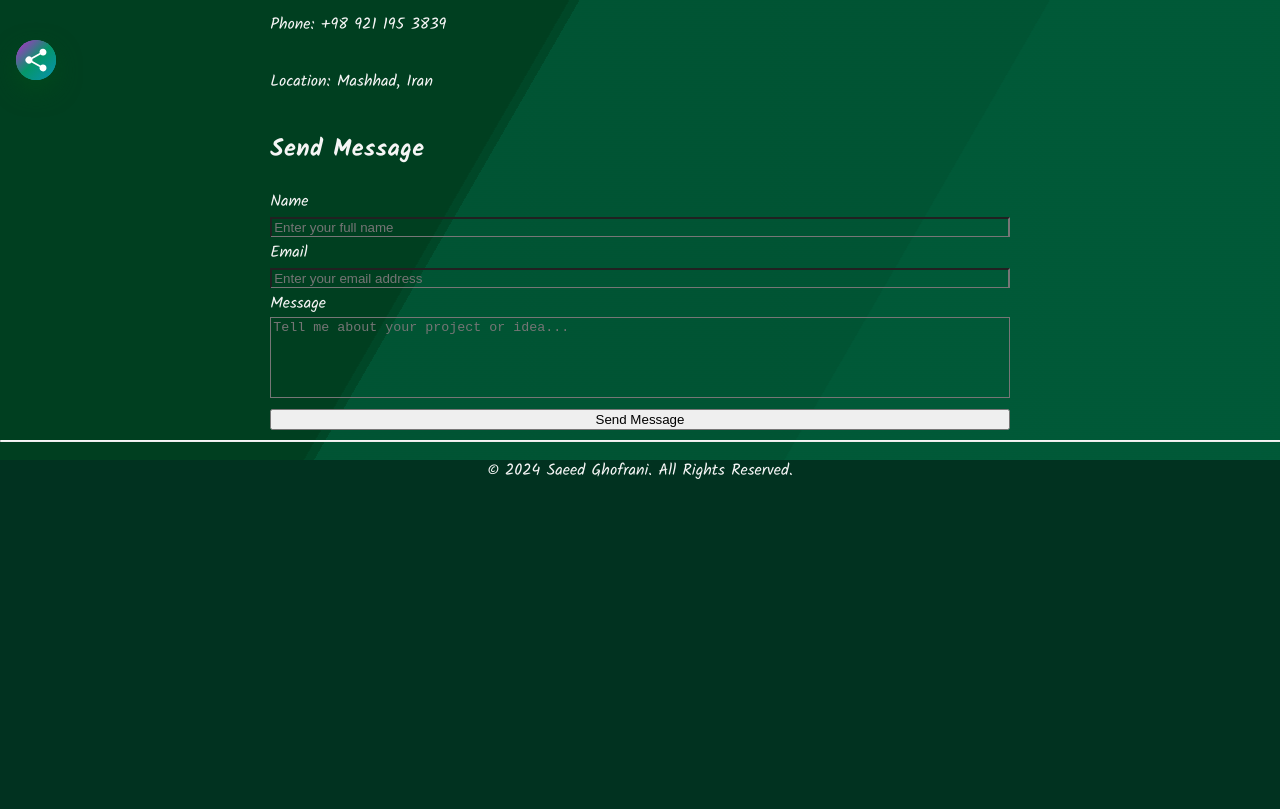
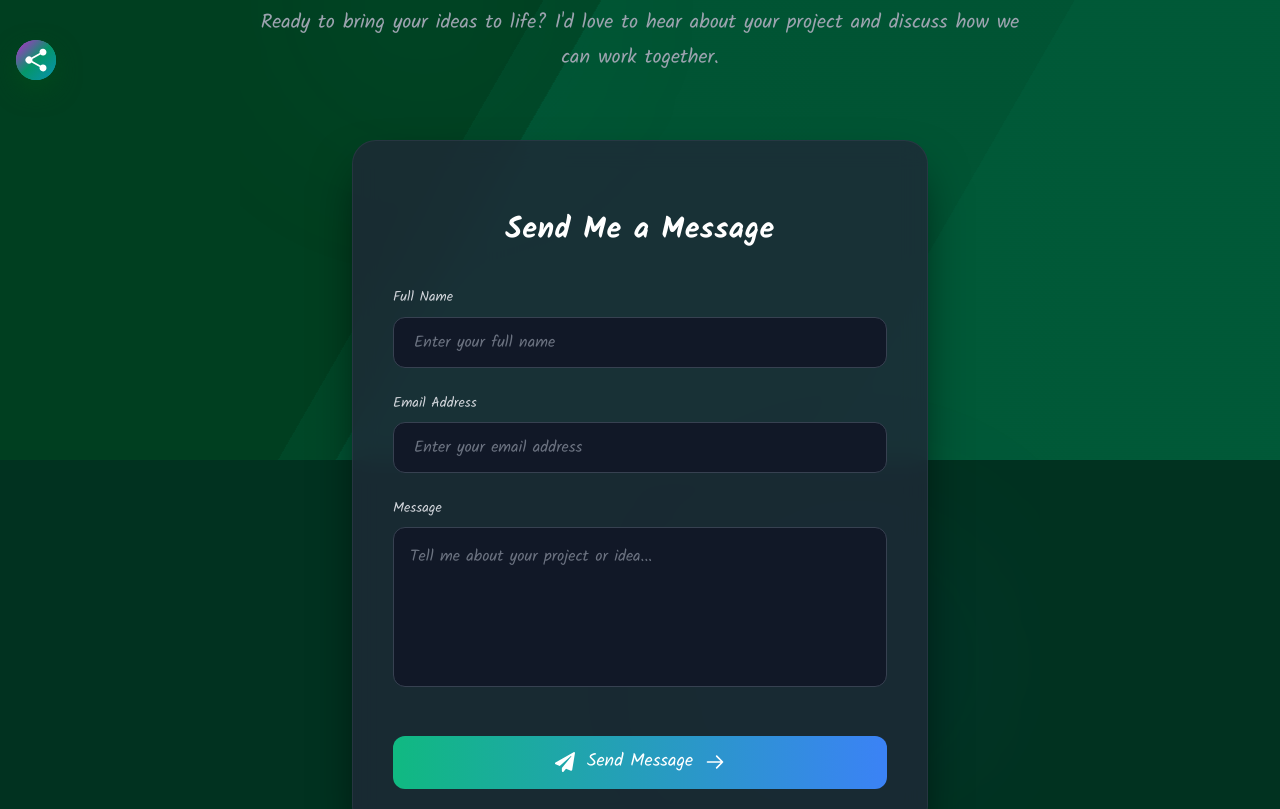
Before and after one commit to saeedghofrani/portfolio, a React (Vite) app: page /contact in a window 1280 px wide. Shown: the part 340-1149 px from the top of the page. Before the commit the page ends 840 px from the top, so only its background shows below. Built offline with nearby package versions, Linux system fonts and the light colour scheme.

Commit message:
fix(): update lets connect

```diff
--- a/src/index.css
+++ b/src/index.css
@@ -315,3 +315,21 @@ body {
   * {
     box-sizing: border-box;
   }
+
+  /* Global link styles - prevent default blue color */
+  a {
+    color: inherit;
+    text-decoration: none;
+  }
+
+  a:hover {
+    color: inherit;
+  }
+
+  a:visited {
+    color: inherit;
+  }
+
+  a:active {
+    color: inherit;
+  }
--- /dev/null
+++ b/src/sections/ContactSection/ContactSection.css
@@ -0,0 +1,245 @@
+.contact-section {
+  padding: 4rem 1rem;
+  position: relative;
+  overflow: hidden;
+  min-height: 100vh;
+}
+
+@media (min-width: 640px) {
+  .contact-section {
+    padding: 6rem 1rem;
+  }
+}
+
+.contact-decorative-bg {
+  position: absolute;
+  inset: 0;
+  overflow: hidden;
+  pointer-events: none;
+  opacity: 0.5;
+}
+
+.contact-bg-circle {
+  position: absolute;
+  width: 18rem;
+  height: 18rem;
+  border-radius: 50%;
+  filter: blur(100px);
+}
+
+.contact-bg-circle-1 {
+  top: 10%;
+  left: 5%;
+  background: rgba(16, 185, 129, 0.1);
+}
+
+.contact-bg-circle-2 {
+  bottom: 10%;
+  right: 5%;
+  background: rgba(59, 130, 246, 0.1);
+}
+
+.contact-container {
+  max-width: 75rem;
+  margin: 0 auto;
+  position: relative;
+  z-index: 10;
+}
+
+.contact-header {
+  text-align: center;
+  margin-bottom: 4rem;
+}
+
+.contact-header .section-title {
+  margin-bottom: 1.5rem;
+}
+
+
+
+.contact-subtitle {
+  font-size: 1.125rem;
+  line-height: 1.75;
+  max-width: 48rem;
+  margin: 0 auto;
+  color: #9ca3af;
+}
+
+@media (min-width: 640px) {
+  .contact-subtitle {
+    font-size: 1.25rem;
+  }
+}
+
+.contact-card {
+  max-width: 36rem;
+  margin: 0 auto;
+  background: rgba(31, 41, 55, 0.8);
+  backdrop-filter: blur(12px);
+  padding: 1.5rem;
+  border-radius: 1.5rem;
+  box-shadow: 0 25px 50px -12px rgba(0, 0, 0, 0.7);
+  border: 1px solid rgba(55, 65, 81, 0.5);
+}
+
+@media (min-width: 640px) {
+  .contact-card {
+    padding: 2.5rem;
+  }
+}
+
+.contact-card-title {
+  font-size: 1.5rem;
+  font-weight: 700;
+  color: #ffffff;
+  margin-bottom: 2rem;
+  text-align: center;
+}
+
+@media (min-width: 640px) {
+  .contact-card-title {
+    font-size: 1.875rem;
+  }
+}
+
+.contact-form {
+  display: flex;
+  flex-direction: column;
+  gap: 1.5rem;
+}
+
+.input-group {
+  position: relative;
+}
+
+.input-label {
+  display: block;
+  font-size: 0.875rem;
+  font-weight: 500;
+  color: #d1d5db;
+  margin-bottom: 0.5rem;
+  transition: color 0.3s ease;
+}
+
+.input-group:focus-within .input-label {
+  color: #10b981;
+}
+
+.input-icon {
+  position: absolute;
+  top: 50%;
+  transform: translateY(-50%);
+  left: 1rem;
+  width: 1.25rem;
+  height: 1.25rem;
+  color: #6b7280;
+  pointer-events: none;
+  transition: color 0.3s ease;
+}
+
+.input-group:focus-within .input-icon {
+  color: #10b981;
+}
+
+.contact-input,
+.contact-textarea {
+  width: 100%;
+  padding: 0.75rem 1.25rem;
+  background-color: #111827;
+  color: #ffffff;
+  border: 1px solid #374151;
+  border-radius: 0.75rem;
+  outline: none;
+  transition: all 0.3s ease;
+  font-size: 1rem;
+  font-family: inherit;
+}
+
+.contact-input {
+  padding-left: 1.25rem;
+}
+
+.contact-input:focus,
+.contact-textarea:focus {
+  border-color: #10b981;
+  box-shadow: 0 0 0 3px rgba(16, 185, 129, 0.1), 0 10px 15px -3px rgba(16, 185, 129, 0.1);
+  background-color: #1f2937;
+}
+
+.contact-input::placeholder,
+.contact-textarea::placeholder {
+  color: #6b7280;
+}
+
+.contact-textarea {
+  resize: none;
+  height: 10rem;
+  padding: 1rem;
+}
+
+.contact-submit-btn {
+  position: relative;
+  width: 100%;
+  padding: 0.75rem 1rem;
+  margin-top: 1rem;
+  overflow: hidden;
+  border-radius: 0.75rem;
+  background: linear-gradient(to right, #10b981, #3b82f6);
+  color: #ffffff;
+  font-size: 1.125rem;
+  font-weight: 600;
+  border: none;
+  cursor: pointer;
+  transition: all 0.5s ease;
+  display: flex;
+  align-items: center;
+  justify-content: center;
+  gap: 0.75rem;
+}
+
+.contact-submit-btn:hover {
+  transform: scale(1.01);
+  box-shadow: 0 25px 50px -12px rgba(16, 185, 129, 0.4);
+}
+
+.contact-submit-btn::before {
+  content: '';
+  position: absolute;
+  inset: 0;
+  background: linear-gradient(to right, #059669, #2563eb);
+  opacity: 0;
+  transition: opacity 0.5s ease;
+}
+
+.contact-submit-btn:hover::before {
+  opacity: 1;
+}
+
+.contact-submit-content {
+  position: relative;
+  z-index: 10;
+  display: flex;
+  align-items: center;
+  justify-content: center;
+  gap: 0.75rem;
+}
+
+.contact-submit-icon {
+  width: 1.25rem;
+  height: 1.25rem;
+  transition: transform 0.5s ease;
+}
+
+.contact-submit-btn:hover .contact-submit-icon {
+  transform: translateY(-4px);
+}
+
+.contact-arrow-icon {
+  width: 1.25rem;
+  height: 1.25rem;
+  transition: transform 0.5s ease;
+}
+
+.contact-submit-btn:hover .contact-arrow-icon {
+  transform: translateX(4px);
+}
--- a/src/sections/ContactSection/ContactSection.tsx
+++ b/src/sections/ContactSection/ContactSection.tsx
@@ -1,108 +1,131 @@
 import { useState } from "react";
 import Toast from "../../components/Toast";
+import { FaPaperPlane } from "react-icons/fa";
+import "./ContactSection.css";
+
+// InputField Component
+interface InputFieldProps {
+  id: string;
+  label: string;
+  type: string;
+  placeholder: string;
+  rows?: number;
+}
+
+const InputField: React.FC<InputFieldProps> = ({ id, label, type, placeholder, rows }) => {
+  const isTextArea = type === 'textarea';
+  const InputTag = isTextArea ? 'textarea' : 'input';
+
+  return (
+    <div className="input-group">
+      <label htmlFor={id} className="input-label">
+        {label}
+      </label>
+
+      <InputTag
+        id={id}
+        name={id}
+        type={type}
+        placeholder={placeholder}
+        required
+        rows={rows || 1}
+        className={isTextArea ? "contact-textarea" : "contact-input"}
+      />
+    </div>
+  );
+};
 
 const ContactSection: React.FC = () => {
   const [toast, setToast] = useState<{message: string; type: "success" | "error"; onClose: () => void} | null>(null);
 
   const handleSubmit = async (event: React.FormEvent<HTMLFormElement>) => {
     event.preventDefault();
-    setToast({ message: "Message sent successfully!", type: "success", onClose: () => setToast(null) });
+
+    const formData = new FormData(event.currentTarget);
+    const name = formData.get('name');
+
+    setToast({
+      message: `Thanks for reaching out, ${name || 'User'}! I'll get back to you soon.`,
+      type: "success",
+      onClose: () => setToast(null)
+    });
+
+    event.currentTarget.reset();
   };
 
   return (
-    <section className="py-20 px-4 text-gray-100">
-      <div className="max-w-4xl mx-auto">
-        {/* Header */}
-        <div className="text-center mb-16">
-          <h1 className="text-5xl font-bold mb-4 bg-gradient-to-r from-emerald-400 via-blue-400 to-purple-400 bg-clip-text text-transparent">
+    <section className="contact-section">
+      {/* Enhanced Decorative Background */}
+      <div className="contact-decorative-bg">
+        <div className="contact-bg-circle contact-bg-circle-1"></div>
+        <div className="contact-bg-circle contact-bg-circle-2"></div>
+      </div>
+
+      <div className="contact-container">
+        {/* Header Section */}
+        <div className="contact-header">
+          <h1 className="section-title">
             Let's Connect
           </h1>
-          <p className="text-xl text-gray-300 max-w-2xl mx-auto">
+          <p className="contact-subtitle">
             Ready to bring your ideas to life? I'd love to hear about your project and discuss how we can work together.
           </p>
         </div>
 
-        <div className="grid lg:grid-cols-2 gap-12 items-start">
-          {/* Contact Info */}
-          <div className="space-y-8">
-            <div>
-              <h2 className="text-2xl font-bold mb-8 text-emerald-300">
-                Get In Touch
+        {/* Contact Card */}
+        <div className="contact-card">
+          <h2 className="contact-card-title">
+            Send Me a Message
           </h2>
 
-              <div className="space-y-6">
-                <div className="flex items-center space-x-3">
-                  <div>
-                    <p className="text-sm text-gray-400">Email: sa.ghofraniivari@gmail.com</p>
-                    <p className="text-gray-200"></p>
-                  </div>
-                </div>
-
-                <div className="flex items-center space-x-3">
-                  <div>
-                    <p className="text-sm text-gray-400">Phone: +98 921 195 3839</p>
-                    <p className="text-gray-200"></p>
-                  </div>
-                </div>
-
-                <div className="flex items-center space-x-3">
-                  <div>
-                    <p className="text-sm text-gray-400">Location: Mashhad, Iran</p>
-                    <p className="text-gray-200"></p>
-                  </div>
-                </div>
-              </div>
-            </div>
-          </div>
-
-          {/* Contact Form */}
-          <div>
-            <h2 className="text-2xl font-bold mb-8 text-emerald-300">
-              Send Message
-            </h2>
-
-            <form onSubmit={handleSubmit} className="space-y-6">
-              <div>
-                <label className="block text-sm font-medium text-gray-300 mb-2">Name</label>
-                <input
+          <form onSubmit={handleSubmit} className="contact-form">
+            <InputField
+              id="name"
+              label="Full Name"
               type="text"
               placeholder="Enter your full name"
-                  required
-                  className="w-full px-4 py-3 bg-transparent text-gray-200 placeholder-gray-400 focus:outline-none border-b border-gray-600 focus:border-emerald-400 transition-colors duration-300"
             />
-              </div>
 
-              <div>
-                <label className="block text-sm font-medium text-gray-300 mb-2">Email</label>
-                <input
+            <InputField
+              id="email"
+              label="Email Address"
               type="email"
               placeholder="Enter your email address"
-                  required
-                  className="w-full px-4 py-3 bg-transparent text-gray-200 placeholder-gray-400 focus:outline-none border-b border-gray-600 focus:border-emerald-400 transition-colors duration-300"
             />
-              </div>
 
-              <div>
-                <label className="block text-sm font-medium text-gray-300 mb-2">Message</label>
-                <textarea
+            <InputField
+              id="message"
+              label="Message"
+              type="textarea"
               placeholder="Tell me about your project or idea..."
-                  required
               rows={5}
-                  className="w-full px-4 py-3 bg-transparent text-gray-200 placeholder-gray-400 focus:outline-none border-b border-gray-600 focus:border-emerald-400 transition-colors duration-300 resize-none"
             />
-              </div>
 
-              <button
-                type="submit"
-                className="w-full py-3 bg-emerald-500 text-white hover:bg-emerald-600 transition-colors duration-300 font-medium"
+            {/* Submit Button with enhanced hover */}
+            <button type="submit" className="contact-submit-btn">
+              <span className="contact-submit-content">
+                <FaPaperPlane className="contact-submit-icon" />
+                Send Message
+                <svg
+                  className="contact-arrow-icon"
+                  fill="none"
+                  stroke="currentColor"
+                  viewBox="0 0 24 24"
                 >
-                Send Message
+                  <path
+                    strokeLinecap="round"
+                    strokeLinejoin="round"
+                    strokeWidth="2"
+                    d="M14 5l7 7m0 0l-7 7m7-7H3"
+                  />
+                </svg>
+              </span>
             </button>
           </form>
         </div>
       </div>
-      </div>
 
+      {/* Toast Notification */}
       {toast && (
         <Toast
           message={toast.message}
--- a/src/sections/SkillsSection/SkillsSection.tsx
+++ b/src/sections/SkillsSection/SkillsSection.tsx
@@ -4,80 +4,80 @@ const SkillsSection: React.FC = () => {
       title: "Backend Development",
       color: "from-blue-500 to-cyan-500",
       skills: [
-        { name: "Node.js", icon: "🚀" },
-        { name: "NestJS", icon: "🏗️" },
-        { name: "TypeScript", icon: "📘" },
-        { name: "Express.js", icon: "⚡" },
-        { name: "RabbitMQ", icon: "🐰" },
-        { name: "Redis", icon: "💾" },
-        { name: "Kubernetes", icon: "☸️" },
-        { name: "Docker", icon: "🐳" },
-        { name: "Nginx", icon: "🌐" },
-        { name: "RESTful APIs", icon: "🔌" },
-        { name: "GraphQL", icon: "📊" },
-        { name: "Microservices", icon: "🔧" }
+        { name: "Node.js", icon: "🚀", years: 5, link: "https://nodejs.org" },
+        { name: "NestJS", icon: "🏗️", years: 4, link: "https://nestjs.com" },
+        { name: "TypeScript", icon: "📘", years: 4, link: "https://www.typescriptlang.org" },
+        { name: "Express.js", icon: "⚡", years: 5, link: "https://expressjs.com" },
+        { name: "RabbitMQ", icon: "🐰", years: 3, link: "https://www.rabbitmq.com" },
+        { name: "Redis", icon: "💾", years: 4, link: "https://redis.io" },
+        { name: "Kubernetes", icon: "☸️", years: 2, link: "https://kubernetes.io" },
+        { name: "Docker", icon: "🐳", years: 4, link: "https://www.docker.com" },
+        { name: "Nginx", icon: "🌐", years: 4, link: "https://www.nginx.com" },
+        { name: "RESTful APIs", icon: "🔌", years: 5, link: "https://restfulapi.net" },
+        { name: "GraphQL", icon: "📊", years: 3, link: "https://graphql.org" },
+        { name: "Microservices", icon: "🔧", years: 4, link: "https://microservices.io" }
       ]
     },
     {
       title: "Databases & Storage",
       color: "from-emerald-500 to-teal-500",
       skills: [
-        { name: "PostgreSQL", icon: "🐘" },
-        { name: "MongoDB", icon: "🍃" },
-        { name: "Redis", icon: "💾" },
-        { name: "Neo4j", icon: "🔷" },
-        { name: "MySQL", icon: "🐬" },
-        { name: "SQLite", icon: "🗄️" },
-        { name: "Prisma", icon: "🔧" },
-        { name: "TypeORM", icon: "⚙️" },
-        { name: "Sequelize", icon: "🗃️" },
-        { name: "Raw SQL", icon: "📝" },
-        { name: "Query Optimization", icon: "⚡" }
+        { name: "PostgreSQL", icon: "🐘", years: 5, link: "https://www.postgresql.org" },
+        { name: "MongoDB", icon: "🍃", years: 4, link: "https://www.mongodb.com" },
+        { name: "Redis", icon: "💾", years: 4, link: "https://redis.io" },
+        { name: "Neo4j", icon: "🔷", years: 2, link: "https://neo4j.com" },
+        { name: "MySQL", icon: "🐬", years: 3, link: "https://www.mysql.com" },
+        { name: "SQLite", icon: "🗄️", years: 3, link: "https://www.sqlite.org" },
+        { name: "Prisma", icon: "🔧", years: 3, link: "https://www.prisma.io" },
+        { name: "TypeORM", icon: "⚙️", years: 4, link: "https://typeorm.io" },
+        { name: "Sequelize", icon: "🗃️", years: 3, link: "https://sequelize.org" },
+        { name: "Raw SQL", icon: "📝", years: 5, link: "https://www.w3schools.com/sql" },
+        { name: "Query Optimization", icon: "⚡", years: 5, link: "https://www.postgresql.org/docs/current/performance-tips.html" }
       ]
     },
     {
       title: "Cloud & DevOps",
       color: "from-purple-500 to-pink-500",
       skills: [
-        { name: "CI/CD", icon: "🔄" },
-        { name: "Docker", icon: "🐳" },
-        { name: "Kubernetes", icon: "☸️" },
-        { name: "Nginx", icon: "🌐" },
-        { name: "Firebase", icon: "🔥" },
-        { name: "AWS", icon: "☁️" },
-        { name: "Google Cloud", icon: "☁️" }
+        { name: "CI/CD", icon: "🔄", years: 3, link: "https://www.redhat.com/en/topics/devops/what-is-ci-cd" },
+        { name: "Docker", icon: "🐳", years: 4, link: "https://www.docker.com" },
+        { name: "Kubernetes", icon: "☸️", years: 2, link: "https://kubernetes.io" },
+        { name: "Nginx", icon: "🌐", years: 4, link: "https://www.nginx.com" },
+        { name: "Firebase", icon: "🔥", years: 3, link: "https://firebase.google.com" },
+        { name: "AWS", icon: "☁️", years: 2, link: "https://aws.amazon.com" },
+        { name: "Google Cloud", icon: "☁️", years: 2, link: "https://cloud.google.com" }
       ]
     },
     {
       title: "Real-Time Systems",
       color: "from-orange-500 to-red-500",
       skills: [
-        { name: "WebSockets", icon: "🔌" },
-        { name: "Socket.IO", icon: "💬" },
-        { name: "RabbitMQ", icon: "🐰" },
-        { name: "Firebase Realtime", icon: "🔥" }
+        { name: "WebSockets", icon: "🔌", years: 4, link: "https://developer.mozilla.org/en-US/docs/Web/API/WebSocket" },
+        { name: "Socket.IO", icon: "💬", years: 4, link: "https://socket.io" },
+        { name: "RabbitMQ", icon: "🐰", years: 3, link: "https://www.rabbitmq.com" },
+        { name: "Firebase Realtime", icon: "🔥", years: 3, link: "https://firebase.google.com/docs/database" }
       ]
     },
     {
       title: "Frontend & Full-Stack",
       color: "from-indigo-500 to-purple-500",
       skills: [
-        { name: "Angular", icon: "🅰️" },
-        { name: "HTML", icon: "📄" },
-        { name: "CSS", icon: "🎨" },
-        { name: "JavaScript", icon: "📜" },
-        { name: "React", icon: "⚛️" }
+        { name: "Angular", icon: "🅰️", years: 3, link: "https://angular.io" },
+        { name: "HTML", icon: "📄", years: 5, link: "https://developer.mozilla.org/en-US/docs/Web/HTML" },
+        { name: "CSS", icon: "🎨", years: 5, link: "https://developer.mozilla.org/en-US/docs/Web/CSS" },
+        { name: "JavaScript", icon: "📜", years: 5, link: "https://developer.mozilla.org/en-US/docs/Web/JavaScript" },
+        { name: "React", icon: "⚛️", years: 2, link: "https://react.dev" }
       ]
     },
     {
       title: "Project Management",
       color: "from-yellow-500 to-orange-500",
       skills: [
-        { name: "Git", icon: "📦" },
-        { name: "GitHub", icon: "🐙" },
-        { name: "Trello", icon: "📋" },
-        { name: "Agile/Scrum", icon: "🏃" },
-        { name: "Communication", icon: "💬" }
+        { name: "Git", icon: "📦", years: 5, link: "https://git-scm.com" },
+        { name: "GitHub", icon: "🐙", years: 5, link: "https://github.com" },
+        { name: "Trello", icon: "📋", years: 3, link: "https://trello.com" },
+        { name: "Agile/Scrum", icon: "🏃", years: 4, link: "https://www.scrum.org" },
+        { name: "Communication", icon: "💬", years: 5, link: "#" }
       ]
     }
   ];
@@ -99,16 +99,29 @@ const SkillsSection: React.FC = () => {
               <h2 className="card-title mb-6 text-center">{category.title}</h2>
               <div className="grid grid-cols-2 gap-3">
                 {category.skills.map((skill, skillIndex) => (
-                  <div
+                  <a
                     key={skillIndex}
-                    className="group relative overflow-hidden rounded-xl p-4 bg-gradient-to-br from-gray-800/90 to-gray-900/90 backdrop-blur-md border border-gray-700/50 hover:border-emerald-500/50 transition-all duration-300 transform hover:scale-105 hover:shadow-lg hover:shadow-emerald-500/20"
+                    href={skill.link}
+                    target="_blank"
+                    rel="noopener noreferrer"
+                    className="group relative overflow-hidden rounded-xl p-4 transition-all duration-500 ease-out cursor-pointer block hover:shadow-[0_0_30px_5px_rgba(255,255,255,0.3)]"
                   >
-                    <div className={`absolute inset-0 bg-gradient-to-br ${category.color} opacity-0 group-hover:opacity-10 transition-opacity duration-300`}></div>
+                    {/* Shimmer effect on hover */}
+                    <div className="absolute inset-0 opacity-0 group-hover:opacity-100 transition-opacity duration-500">
+                      <div className={`absolute inset-0 bg-gradient-to-br ${category.color} opacity-30 animate-pulse`}></div>
+                    </div>
+
+                    {/* Glowing shadow effect */}
+                    <div className={`absolute inset-0 rounded-xl bg-gradient-to-r ${category.color} opacity-0 group-hover:opacity-80 transition-opacity duration-500 blur-xl -z-10`}></div>
+
                     <div className="relative z-10 text-center">
-                      <div className="text-2xl mb-1">{skill.icon}</div>
-                      <div className="text-xs text-gray-300 font-medium">{skill.name}</div>
+                      <div className="text-3xl mb-2 transform group-hover:scale-150 group-hover:rotate-12 transition-all duration-500 ease-out">{skill.icon}</div>
+                      <div className="text-xs text-gray-300 font-semibold group-hover:text-white transition-colors duration-300 mb-1">{skill.name}</div>
+                      <div className="text-xs font-bold mt-1 opacity-0 group-hover:opacity-100 transition-all duration-300 transform group-hover:translate-y-0 translate-y-2 bg-gradient-to-r from-emerald-400 to-cyan-400 bg-clip-text text-transparent">
+                        {skill.years} years
+                      </div>
                     </div>
-                  </div>
+                  </a>
                 ))}
               </div>
             </div>
```
Lines whose indentation alone changed are shown as unchanged.
